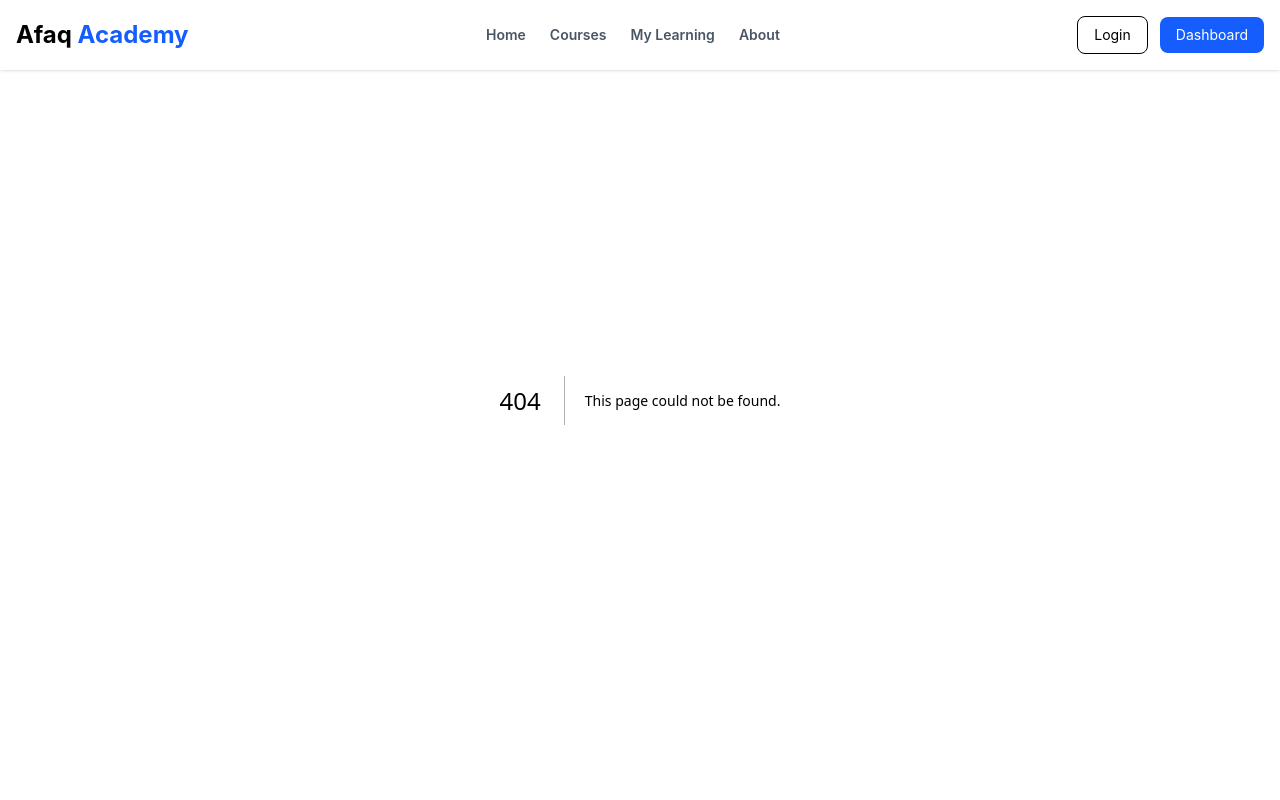
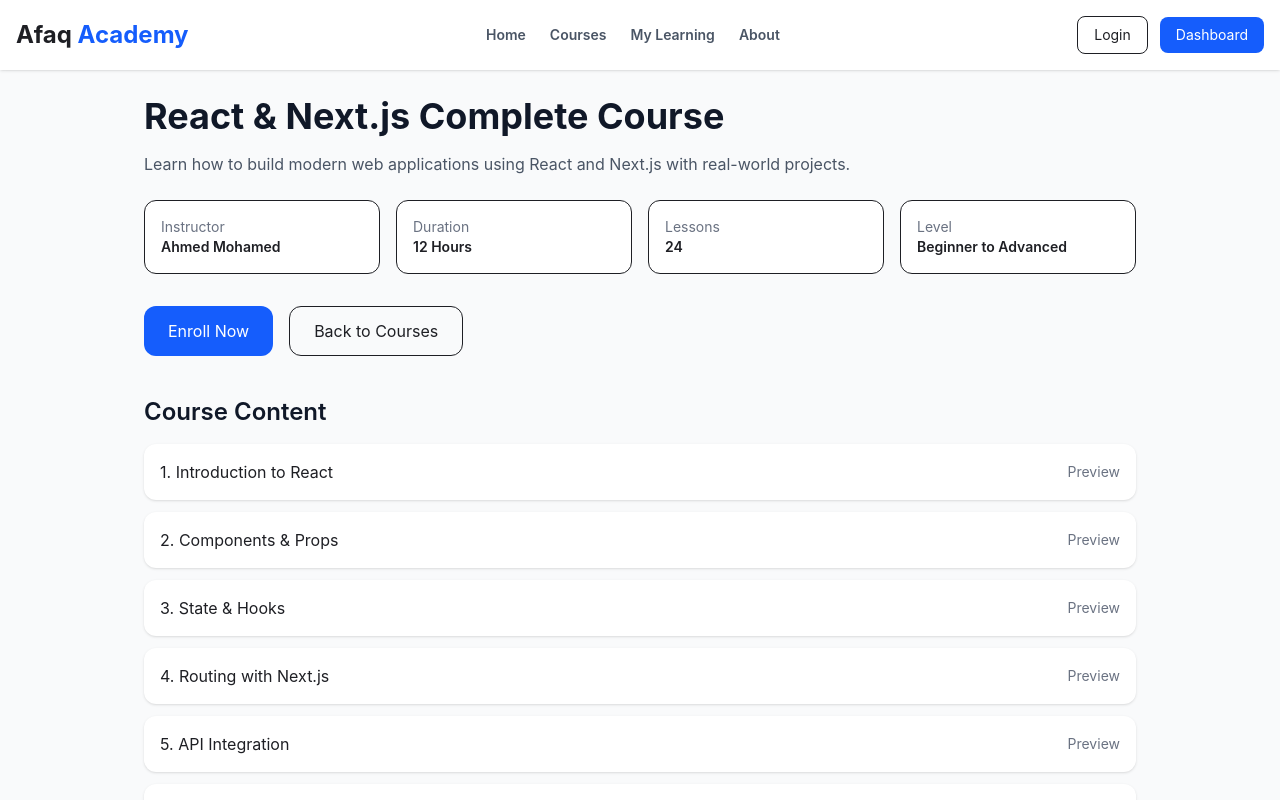
Before and after one commit to mahmoud709/NextJS-Training-Task1, a Next.js app: page /course/1 in a window 1280 px wide. Before the commit this address had no page. Shown: the top 800 px of the page. Built offline with nearby package versions, Linux system fonts and the light colour scheme.

Commit message:
feat:add page to show course details

```diff
--- /dev/null
+++ b/src/app/course/[id]/page.tsx
@@ -0,0 +1,104 @@
+"use client";
+
+import { useParams } from "next/navigation";
+import Link from "next/link";
+
+export default function CoursePage() {
+   const { id } = useParams();
+
+   // fake data (بعد كده هتجيبها من API)
+   const course = {
+      id,
+      title: "React & Next.js Complete Course",
+      description:
+         "Learn how to build modern web applications using React and Next.js with real-world projects.",
+      instructor: "Ahmed Mohamed",
+      duration: "12 Hours",
+      lessons: 24,
+      level: "Beginner to Advanced",
+      curriculum: [
+         "Introduction to React",
+         "Components & Props",
+         "State & Hooks",
+         "Routing with Next.js",
+         "API Integration",
+         "Final Project",
+      ],
+   };
+
+   return (
+      <div className="pt-24 pb-16 bg-gray-50 min-h-screen">
+         <div className="max-w-5xl mx-auto px-4">
+
+            {/* Title */}
+            <h1 className="text-2xl md:text-4xl font-bold text-gray-900">
+               {course.title}
+            </h1>
+
+            {/* Description */}
+            <p className="mt-4 text-gray-600">
+               {course.description}
+            </p>
+
+            {/* Info */}
+            <div className="mt-6 grid grid-cols-2 md:grid-cols-4 gap-4 text-sm">
+               <div className="p-4 bg-white rounded-lg border">
+                  <p className="text-gray-500">Instructor</p>
+                  <p className="font-semibold">{course.instructor}</p>
+               </div>
+
+               <div className="p-4 bg-white rounded-lg border">
+                  <p className="text-gray-500">Duration</p>
+                  <p className="font-semibold">{course.duration}</p>
+               </div>
+
+               <div className="p-4 bg-white rounded-lg border">
+                  <p className="text-gray-500">Lessons</p>
+                  <p className="font-semibold">{course.lessons}</p>
+               </div>
+
+               <div className="p-4 bg-white rounded-lg border">
+                  <p className="text-gray-500">Level</p>
+                  <p className="font-semibold">{course.level}</p>
+               </div>
+            </div>
+
+            {/* CTA */}
+            <div className="mt-8 flex gap-4">
+               <button className="px-6 py-3 bg-blue-600 text-white rounded-lg hover:bg-blue-700 transition">
+                  Enroll Now
+               </button>
+
+               <Link
+                  href="/"
+                  className="px-6 py-3 border rounded-lg hover:bg-gray-100 transition"
+               >
+                  Back to Courses
+               </Link>
+            </div>
+
+            {/* Curriculum */}
+            <div className="mt-10">
+               <h2 className="text-xl md:text-2xl font-semibold text-gray-900">
+                  Course Content
+               </h2>
+
+               <ul className="mt-4 space-y-3">
+                  {course.curriculum.map((lesson, index) => (
+                     <li
+                        key={index}
+                        className="p-4 bg-white shadow-sm rounded-lg flex justify-between items-center"
+                     >
+                        <span>
+                           {index + 1}. {lesson}
+                        </span>
+                        <span className="text-sm text-gray-500">Preview</span>
+                     </li>
+                  ))}
+               </ul>
+            </div>
+
+         </div>
+      </div>
+   );
+}
--- a/src/components/organisms/Services.tsx
+++ b/src/components/organisms/Services.tsx
@@ -1,25 +1,27 @@
+import Link from "next/link";
+
 export default function Services() {
    const services = [
       {
-         id: 1,
+         id: '1',
          title: "Expert-Led Courses",
          desc: "Learn from industry professionals with real-world experience.",
          icon: "🎓",
       },
       {
-         id: 2,
+         id: '2',
          title: "Track Your Progress",
          desc: "Monitor your learning journey and stay motivated.",
          icon: "📊",
       },
       {
-         id: 3,
+         id: '3',
          title: "Get Certified",
          desc: "Earn certificates to boost your career opportunities.",
          icon: "🏆",
       },
       {
-         id: 4,
+         id: '4',
          title: "Flexible Learning",
          desc: "Access courses anytime, anywhere at your own pace.",
          icon: "⏳",
@@ -42,8 +44,8 @@ export default function Services() {
             {/* Cards */}
             <div className="mt-10 grid gap-6 sm:grid-cols-2 lg:grid-cols-4">
                {services.map((service) => (
+                  <Link href={`course/${service?.id}`} key={service?.id} >
                      <div
-                     key={service?.id}
                         className="p-6 hover:border-b-2 hover:border-blue-600 shadow-md group rounded-xl transition"
                      >
                         <div className="">
@@ -56,6 +58,7 @@ export default function Services() {
                            </p>
                         </div>
                      </div>
+                  </Link>
                ))}
             </div>
 
```
Lines whose indentation alone changed are shown as unchanged.
